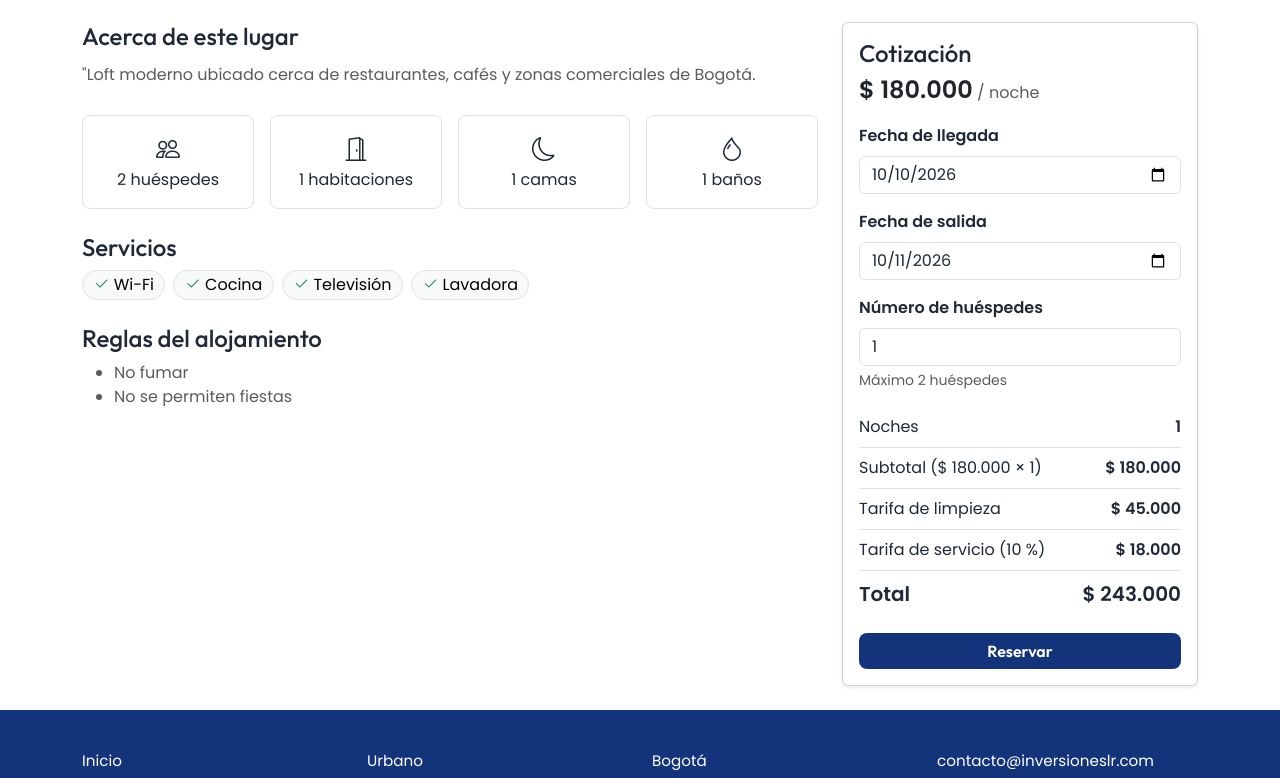
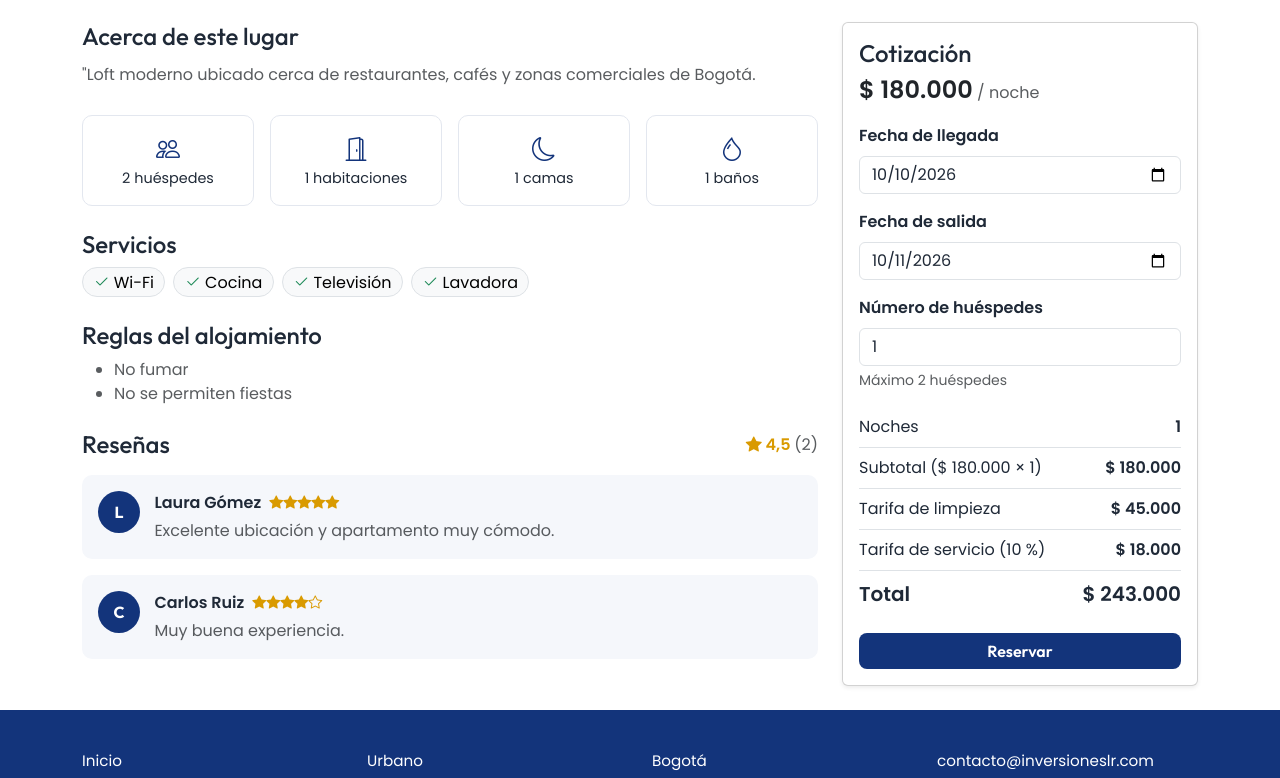
Before and after one commit to ThomazzBehe06/inversiones-lr-project, an Angular app: page /alojamientos/1 in a window 1280 px wide. Shown: the part 842-1620 px from the top of the page. Built offline with nearby package versions, Linux system fonts and the light colour scheme; no server answers.

Commit message:
Accommodation Details Component
This commit adds the accommodation details section and introduces some new attributes to the TypeScript reservation service.

```diff
--- a/src/app/components/detallealojamientocomponent/detallealojamientocomponent.css
+++ b/src/app/components/detallealojamientocomponent/detallealojamientocomponent.css
@@ -1,6 +1,7 @@
 .foto-principal {
   height: clamp(260px, 45vw, 500px);
   object-fit: cover;
+  background-color: #e8edf6;
 }
 
 .miniatura {
@@ -8,6 +9,8 @@
   height: 68px;
   overflow: hidden;
   border: 2px solid transparent;
+  background-color: #e8edf6;
+  cursor: pointer;
 }
 
 .miniatura.seleccionada {
@@ -23,3 +26,66 @@
 .sticky-lg-top {
   top: 1rem;
 }
+
+.dato-caja {
+  padding: 1rem 0.5rem;
+  border: 1px solid #e3e7ef;
+  border-radius: 10px;
+  background-color: #fff;
+  font-size: 0.9rem;
+  color: var(--lr-texto);
+}
+
+.dato-caja .bi {
+  color: var(--lr-azul);
+}
+
+.estrella {
+  color: #d99a00;
+  font-weight: 600;
+}
+
+.resena {
+  display: flex;
+  gap: 0.9rem;
+  padding: 1rem;
+  border-radius: 10px;
+  background-color: var(--lr-gris-fondo);
+}
+
+.avatar {
+  display: grid;
+  flex: 0 0 42px;
+  height: 42px;
+  place-items: center;
+  border-radius: 50%;
+  background-color: var(--lr-azul);
+  color: #fff;
+  font-family: var(--fuente-titulos);
+  font-weight: 700;
+  text-transform: uppercase;
+}
+
+.estado {
+  padding: 2.5rem 1rem;
+  border-radius: 10px;
+  background-color: var(--lr-gris-fondo);
+  color: var(--lr-texto-suave);
+  text-align: center;
+}
+
+.estado .bi {
+  display: block;
+  margin-bottom: 0.5rem;
+  font-size: 2rem;
+}
+
+.form-control:focus {
+  border-color: var(--lr-turquesa);
+  box-shadow: 0 0 0 3px rgb(109 186 192 / 0.25);
+}
+
+.formulario-reserva {
+  padding-top: 1rem;
+  border-top: 1px solid #e3e7ef;
+}
--- a/src/app/components/detallealojamientocomponent/detallealojamientocomponent.html
+++ b/src/app/components/detallealojamientocomponent/detallealojamientocomponent.html
@@ -4,28 +4,31 @@
   </a>
 
   @if (cargando()) {
-    <div class="text-center text-muted py-5" role="status">
+    <div class="estado" role="status">
       <div class="spinner-border text-primary"></div>
       <p class="mt-2 mb-0">Cargando información del alojamiento...</p>
     </div>
-  } @else if (alojamiento()) {
+  } @else if (alojamiento(); as a) {
     <header class="d-flex justify-content-between align-items-start gap-3 mb-3">
       <div>
-        <small class="text-muted text-uppercase fw-semibold">{{ alojamiento()?.tipo }} · {{ alojamiento()?.categoria }}</small>
-        <h1 class="mb-1">{{ alojamiento()?.nombre }}</h1>
-        <p class="text-muted mb-0"><i class="bi bi-geo-alt-fill"></i> {{ alojamiento()?.ubicacion }}, {{ alojamiento()?.ciudad }}</p>
+        <small class="text-muted text-uppercase fw-semibold">{{ a.tipo }} · {{ a.categoria }}</small>
+        <h1 class="mb-1">{{ a.nombre }}</h1>
+        <p class="text-muted mb-0">
+          <i class="bi bi-geo-alt-fill"></i> {{ a.ubicacion }}, {{ a.ciudad }}
+        </p>
       </div>
-      <span class="fw-bold text-warning text-nowrap"><i class="bi bi-star-fill"></i> {{ alojamiento()?.calificacion }}</span>
+      <span class="estrella text-nowrap fs-5"><i class="bi bi-star-fill"></i> {{ a.calificacion }}</span>
     </header>
 
     <section class="mb-4">
-      <img class="foto-principal w-100 rounded-3" [src]="imagenSeleccionada()" [alt]="alojamiento()?.nombre">
-      @if ((alojamiento()?.imagenes?.length ?? 0) > 1) {
+      <img class="foto-principal w-100 rounded-3" [src]="imagenSeleccionada()" [alt]="a.nombre"
+           (error)="alFallarImagen($event)">
+      @if (a.imagenes.length > 1) {
         <div class="d-flex gap-2 mt-2 overflow-auto">
-          @for (imagen of alojamiento()?.imagenes; track imagen) {
+          @for (imagen of a.imagenes; track imagen) {
             <button type="button" class="miniatura p-0 rounded-2" [class.seleccionada]="imagen === imagenSeleccionada()"
-                    (click)="imagenSeleccionada.set(imagen)">
-              <img [src]="imagen" [alt]="'Foto de ' + alojamiento()?.nombre">
+                    [attr.aria-label]="'Ver foto de ' + a.nombre" (click)="imagenSeleccionada.set(imagen)">
+              <img [src]="imagen" [alt]="'Foto de ' + a.nombre" (error)="alFallarImagen($event)">
             </button>
           }
         </div>
@@ -36,20 +39,20 @@
       <div class="col-lg-8">
         <section class="mb-4">
           <h2 class="h4">Acerca de este lugar</h2>
-          <p class="text-muted lh-lg">{{ alojamiento()?.descripcion }}</p>
+          <p class="text-muted lh-lg">{{ a.descripcion }}</p>
         </section>
 
         <section class="row row-cols-2 row-cols-md-4 g-3 mb-4 text-center">
-          <div><div class="border rounded-3 p-3"><i class="bi bi-people fs-4"></i><br>{{ alojamiento()?.capacidad }} huéspedes</div></div>
-          <div><div class="border rounded-3 p-3"><i class="bi bi-door-open fs-4"></i><br>{{ alojamiento()?.habitaciones }} habitaciones</div></div>
-          <div><div class="border rounded-3 p-3"><i class="bi bi-moon fs-4"></i><br>{{ alojamiento()?.camas }} camas</div></div>
-          <div><div class="border rounded-3 p-3"><i class="bi bi-droplet fs-4"></i><br>{{ alojamiento()?.banos }} baños</div></div>
+          <div><div class="dato-caja"><i class="bi bi-people fs-4"></i><br>{{ a.capacidad }} huéspedes</div></div>
+          <div><div class="dato-caja"><i class="bi bi-door-open fs-4"></i><br>{{ a.habitaciones }} habitaciones</div></div>
+          <div><div class="dato-caja"><i class="bi bi-moon fs-4"></i><br>{{ a.camas }} camas</div></div>
+          <div><div class="dato-caja"><i class="bi bi-droplet fs-4"></i><br>{{ a.banos }} baños</div></div>
         </section>
 
         <section class="mb-4">
           <h2 class="h4">Servicios</h2>
           <div class="d-flex flex-wrap gap-2">
-            @for (servicio of alojamiento()?.servicios; track servicio) {
+            @for (servicio of a.servicios; track servicio) {
               <span class="badge rounded-pill text-bg-light border fw-normal fs-6">
                 <i class="bi bi-check2 text-success"></i> {{ servicio }}
               </span>
@@ -57,13 +60,52 @@
           </div>
         </section>
 
-        <section>
+        <section class="mb-4">
           <h2 class="h4">Reglas del alojamiento</h2>
           <ul class="text-muted">
-            @for (regla of alojamiento()?.reglas; track regla) {
+            @for (regla of a.reglas; track regla) {
               <li>{{ regla }}</li>
             }
           </ul>
+        </section>
+
+        <section id="resenas">
+          <div class="d-flex justify-content-between align-items-center mb-3">
+            <h2 class="h4 mb-0">Reseñas</h2>
+            @if (promedioResenas(); as promedio) {
+              <span class="estrella fw-semibold">
+                <i class="bi bi-star-fill"></i> {{ promedio | number: '1.1-1' }}
+                <span class="text-muted fw-normal">({{ resenas().length }})</span>
+              </span>
+            }
+          </div>
+
+          @if (resenas().length === 0) {
+            <div class="estado">
+              <i class="bi bi-chat-square-text"></i>
+              <p class="mb-0">Este alojamiento aún no tiene reseñas.</p>
+            </div>
+          } @else {
+            <div class="d-grid gap-3">
+              @for (resena of resenas(); track resena.id) {
+                <article class="resena">
+                  <div class="avatar" aria-hidden="true">{{ resena.usuario.charAt(0) }}</div>
+                  <div>
+                    <div class="d-flex flex-wrap align-items-center gap-2">
+                      <strong>{{ resena.usuario }}</strong>
+                      <span class="estrella small" [attr.aria-label]="resena.calificacion + ' de 5 estrellas'">
+                        @for (n of estrellas; track n) {
+                          <i class="bi" [class.bi-star-fill]="n <= resena.calificacion"
+                             [class.bi-star]="n > resena.calificacion"></i>
+                        }
+                      </span>
+                    </div>
+                    <p class="text-muted mb-0 mt-1">{{ resena.comentario }}</p>
+                  </div>
+                </article>
+              }
+            </div>
+          }
         </section>
       </div>
 
@@ -71,7 +113,9 @@
         <div class="card shadow-sm">
           <div class="card-body">
             <h2 class="h4 mb-1">Cotización</h2>
-            <p class="text-muted"><strong class="fs-4 text-body">{{ formatoPrecio(alojamiento()?.precioNoche ?? 0) }}</strong> / noche</p>
+            <p class="text-muted">
+              <strong class="fs-4 text-body">{{ formatoPrecio(a.precioNoche) }}</strong> / noche
+            </p>
 
             <label class="form-label fw-semibold" for="llegada">Fecha de llegada</label>
             <input class="form-control mb-3" id="llegada" type="date" [min]="hoy"
@@ -82,9 +126,9 @@
                    [(ngModel)]="fechaSalida">
 
             <label class="form-label fw-semibold" for="huespedes">Número de huéspedes</label>
-            <input class="form-control" id="huespedes" type="number" min="1" [max]="alojamiento()?.capacidad ?? 10"
+            <input class="form-control" id="huespedes" type="number" min="1" [max]="a.capacidad"
                    [(ngModel)]="huespedes">
-            <div class="form-text">Máximo {{ alojamiento()?.capacidad }} huéspedes</div>
+            <div class="form-text">Máximo {{ a.capacidad }} huéspedes</div>
 
             @if (error()) {
               <div class="alert alert-danger py-2 mt-3 mb-0" role="alert">{{ error() }}</div>
@@ -96,7 +140,7 @@
                   <span>Noches</span><strong>{{ c.noches }}</strong>
                 </li>
                 <li class="list-group-item d-flex justify-content-between px-0">
-                  <span>Subtotal ({{ formatoPrecio(alojamiento()?.precioNoche ?? 0) }} × {{ c.noches }})</span>
+                  <span>Subtotal ({{ formatoPrecio(a.precioNoche) }} × {{ c.noches }})</span>
                   <strong>{{ formatoPrecio(c.subtotal) }}</strong>
                 </li>
                 <li class="list-group-item d-flex justify-content-between px-0">
@@ -111,16 +155,44 @@
               </ul>
             }
 
-            <button type="button" class="btn btn-lr w-100 mt-3" [disabled]="!cotizacion()" (click)="confirmarReserva()">
-              Reservar
-            </button>
+            @if (!formularioVisible()) {
+              <button type="button" class="btn btn-lr w-100 mt-3" [disabled]="!cotizacion()"
+                      (click)="abrirFormulario()">
+                Reservar
+              </button>
+            } @else {
+              <form class="formulario-reserva mt-3" (ngSubmit)="confirmarReserva()" novalidate>
+                <h3 class="h5">Datos del huésped</h3>
+
+                <label class="form-label fw-semibold" for="nombre">Nombre completo</label>
+                <input class="form-control" id="nombre" name="nombre" type="text" autocomplete="name"
+                       [class.is-invalid]="intentoEnvio() && errorNombre()" [(ngModel)]="nombreHuesped">
+                @if (intentoEnvio() && errorNombre()) {
+                  <div class="invalid-feedback d-block">{{ errorNombre() }}</div>
+                }
+
+                <label class="form-label fw-semibold mt-3" for="correo">Correo electrónico</label>
+                <input class="form-control" id="correo" name="correo" type="email" autocomplete="email"
+                       [class.is-invalid]="intentoEnvio() && errorCorreo()" [(ngModel)]="correo">
+                @if (intentoEnvio() && errorCorreo()) {
+                  <div class="invalid-feedback d-block">{{ errorCorreo() }}</div>
+                }
+
+                <div class="d-flex gap-2 mt-3">
+                  <button type="button" class="btn btn-outline-secondary" (click)="cancelarFormulario()">
+                    Cancelar
+                  </button>
+                  <button type="submit" class="btn btn-lr flex-grow-1">Confirmar reserva</button>
+                </div>
+              </form>
+            }
           </div>
         </div>
       </aside>
     </div>
   } @else {
-    <section class="text-center text-muted py-5">
-      <i class="bi bi-house-slash fs-1"></i>
+    <section class="estado">
+      <i class="bi bi-house-slash"></i>
       <h1 class="h3 text-body">Alojamiento no disponible</h1>
       <p>No encontramos este alojamiento o está inactivo.</p>
       <a class="btn btn-lr" routerLink="/alojamientos">Ver alojamientos disponibles</a>
--- a/src/app/components/detallealojamientocomponent/detallealojamientocomponent.ts
+++ b/src/app/components/detallealojamientocomponent/detallealojamientocomponent.ts
@@ -1,12 +1,15 @@
 import { Component, computed, inject, linkedSignal, signal } from '@angular/core';
 import { toSignal } from '@angular/core/rxjs-interop';
 import { ActivatedRoute, Router } from '@angular/router';
-import { catchError, map, of, switchMap } from 'rxjs';
+import { catchError, forkJoin, map, of, switchMap } from 'rxjs';
+import { Alojamiento, Resena } from '../../models/alojamiento';
 import { AlojamientoService } from '../../services/alojamiento.service';
 import { Reservas } from '../../services/reservas';
 import { MonedaService } from '../../services/moneda.service';
 
 const TARIFA_SERVICIO = 0.1;
+const IMAGEN_RESPALDO = 'assets/images/sin-imagen.svg';
+const REGEX_CORREO = /^[^\s@]+@[^\s@]+\.[^\s@]+$/;
 
 interface Cotizacion {
   noches: number;
@@ -16,37 +19,63 @@ interface Cotizacion {
   total: number;
 }
 
+interface DatosDetalle {
+  alojamiento: Alojamiento | null;
+  resenas: Resena[];
+}
+
 @Component({
   selector: 'app-detallealojamientocomponent',
   standalone: false,
   templateUrl: './detallealojamientocomponent.html',
   styleUrl: './detallealojamientocomponent.css',
 })
-
 export class Detallealojamientocomponent {
   private alojamientoService = inject(AlojamientoService);
   private reservasService = inject(Reservas);
   private router = inject(Router);
   monedaService = inject(MonedaService);
 
-
   private datos = toSignal(
     inject(ActivatedRoute).paramMap.pipe(
-      switchMap((params) => this.alojamientoService.getAlojamiento(Number(params.get('id')))),
-      map((alojamiento) => ({ alojamiento })),
-      catchError(() => of({ alojamiento: null })),
+      switchMap((params) => {
+        const id = Number(params.get('id'));
+        return forkJoin({
+          alojamiento: this.alojamientoService.getAlojamiento(id),
+          resenas: this.alojamientoService
+            .getResenas()
+            .pipe(map((lista) => lista.filter((r) => r.alojamientoId === id))),
+        });
+      }),
+      catchError(() => of<DatosDetalle>({ alojamiento: null, resenas: [] })),
     ),
   );
 
   cargando = computed(() => this.datos() === undefined);
   alojamiento = computed(() => this.datos()?.alojamiento ?? null);
+  resenas = computed(() => this.datos()?.resenas ?? []);
   imagenSeleccionada = linkedSignal(() => this.alojamiento()?.imagenPrincipal ?? '');
 
+  promedioResenas = computed(() => {
+    const lista = this.resenas();
+    if (lista.length === 0) return null;
+    return lista.reduce((suma, r) => suma + r.calificacion, 0) / lista.length;
+  });
+
+  // Cotización
   hoy = this.fechaComoTexto(new Date());
   fechaLlegada = signal(this.hoy);
   fechaSalida = signal(this.sumarDias(this.hoy, 1));
   huespedes = signal<number | null>(1);
   fechaMinimaSalida = computed(() => this.sumarDias(this.fechaLlegada() || this.hoy, 1));
+
+  // Formulario de reserva
+  mostrarFormulario = signal(false);
+  intentoEnvio = signal(false);
+  nombreHuesped = signal('');
+  correo = signal('');
+
+  readonly estrellas = [1, 2, 3, 4, 5];
 
   error = computed(() => {
     const alojamiento = this.alojamiento();
@@ -55,6 +84,7 @@ export class Detallealojamientocomponent {
     const huespedes = this.huespedes();
 
     if (!alojamiento) return '';
+    if (alojamiento.precioNoche <= 0) return 'Este alojamiento no tiene un precio válido.';
     if (!llegada || !salida) return 'Selecciona la fecha de llegada y de salida.';
     if (llegada < this.hoy) return 'La fecha de llegada no puede ser anterior a hoy.';
     if (salida <= llegada) return 'La fecha de salida debe ser posterior a la de llegada.';
@@ -83,25 +113,51 @@ export class Detallealojamientocomponent {
     };
   });
 
+  formularioVisible = computed(() => this.mostrarFormulario() && !!this.cotizacion());
+
+  errorNombre = computed(() =>
+    this.nombreHuesped().trim().length < 3 ? 'Ingresa tu nombre completo (mínimo 3 caracteres).' : '',
+  );
+  errorCorreo = computed(() => {
+    const correo = this.correo().trim();
+    if (!correo) return 'Ingresa tu correo electrónico.';
+    return REGEX_CORREO.test(correo) ? '' : 'Ingresa un correo electrónico válido.';
+  });
+
   cambiarFechaLlegada(fecha: string): void {
     this.fechaLlegada.set(fecha);
     if (fecha && this.fechaSalida() <= fecha) this.fechaSalida.set(this.sumarDias(fecha, 1));
   }
 
+  abrirFormulario(): void {
+    if (this.cotizacion()) this.mostrarFormulario.set(true);
+  }
+
+  cancelarFormulario(): void {
+    this.mostrarFormulario.set(false);
+    this.intentoEnvio.set(false);
+  }
+
   confirmarReserva(): void {
+    this.intentoEnvio.set(true);
+
     const alojamiento = this.alojamiento();
     const cotizacion = this.cotizacion();
-    if (!alojamiento || !cotizacion) return;
+    if (!alojamiento || !cotizacion || this.errorNombre() || this.errorCorreo()) return;
 
     this.reservasService.guardarReserva({
-      id: crypto.randomUUID(),
+      id: this.generarId(),
+      alojamientoId: alojamiento.id,
       titulo: alojamiento.nombre,
+      ciudad: alojamiento.ciudad,
       ubicacion: alojamiento.ubicacion || alojamiento.ciudad,
       fechaInicio: this.fechaLlegada(),
       fechaFin: this.fechaSalida(),
       huespedes: this.huespedes()!,
       precioNoche: alojamiento.precioNoche,
       ...cotizacion,
+      nombreHuesped: this.nombreHuesped().trim(),
+      correo: this.correo().trim(),
       estado: 'CONFIRMADA',
       imagenUrl: alojamiento.imagenPrincipal,
     });
@@ -110,6 +166,17 @@ export class Detallealojamientocomponent {
 
   formatoPrecio(valor: number): string {
     return this.monedaService.formatear(valor);
+  }
+
+  alFallarImagen(evento: Event): void {
+    const imagen = evento.target as HTMLImageElement;
+    if (!imagen.src.endsWith(IMAGEN_RESPALDO)) imagen.src = IMAGEN_RESPALDO;
+  }
+
+  private generarId(): string {
+    return typeof crypto !== 'undefined' && 'randomUUID' in crypto
+      ? crypto.randomUUID()
+      : `res-${Date.now()}-${Math.floor(Math.random() * 1000)}`;
   }
 
   private sumarDias(fecha: string, dias: number): string {
--- a/src/app/components/reservascomponent/reservascomponent.html
+++ b/src/app/components/reservascomponent/reservascomponent.html
@@ -15,7 +15,10 @@
 
           <div class="reserva-info">
             <h2 class="reserva-titulo">{{ reserva.titulo }}</h2>
-            <p class="reserva-ubicacion">{{ reserva.ubicacion }}</p>
+            <p class="reserva-ubicacion">{{ reserva.ubicacion }}@if (reserva.ciudad && !reserva.ubicacion.includes(reserva.ciudad)) {, {{ reserva.ciudad }}}</p>
+            @if (reserva.nombreHuesped) {
+              <p class="reserva-ubicacion"><i class="bi bi-person"></i> {{ reserva.nombreHuesped }} · {{ reserva.correo }}</p>
+            }
 
             <div class="reserva-detalles">
               <p class="detalle-item">
--- a/src/app/services/reservas.ts
+++ b/src/app/services/reservas.ts
@@ -2,7 +2,9 @@ import { Injectable } from '@angular/core';
 
 export interface Reserva {
   id: string;
+  alojamientoId?: number;
   titulo: string;
+  ciudad?: string;
   ubicacion: string;
   fechaInicio: string;
   fechaFin: string;
@@ -13,6 +15,8 @@ export interface Reserva {
   tarifaLimpieza?: number;
   tarifaServicio?: number;
   total: number;
+  nombreHuesped?: string;
+  correo?: string;
   estado: string;
   imagenUrl: string;
 }
```
Also changed, not shown: 1 other file (tests, documents, lock files or other folders).
